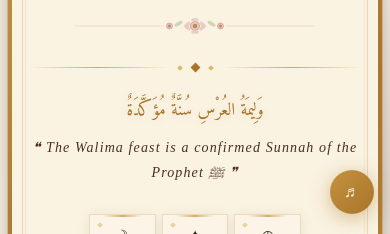
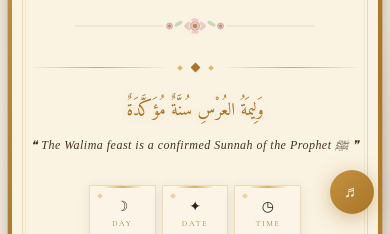
Before and after one commit to saalimanwar/walima-invitation, a plain HTML site: page index.html in a window 390 px wide. Shown: the part 610-844 px from the top of the page. Drawn offline with nearby package versions, Linux system fonts and the light colour scheme; a web font is replaced by a local one.

Commit message:
walima invitation first version

```diff
--- a/index.html
+++ b/index.html
@@ -274,13 +274,14 @@ body::before { content:''; position:fixed; inset:0; z-index:0; background-image:
   ">وَلِيمَةُ العُرْسِ سُنَّةٌ مُؤَكَّدَةٌ</p>
  <p style="
     font-family:'IM Fell English',serif;
-    font-size:clamp(14px,2.5vw,18px);
+    font-size:clamp(12px,2vw,16px);
     font-style:italic;
     color:var(--ink-mid);
-    letter-spacing:0.08em;
+    letter-spacing:0.04em;
     line-height:1.8;
-    max-width:480px;
+    max-width:100%;
     margin:0 auto;
+    white-space:nowrap;
   ">❝ The Walima feast is a confirmed Sunnah of the Prophet ﷺ ❞</p>
 </div>
       <!-- EVENT DETAILS -->
```
